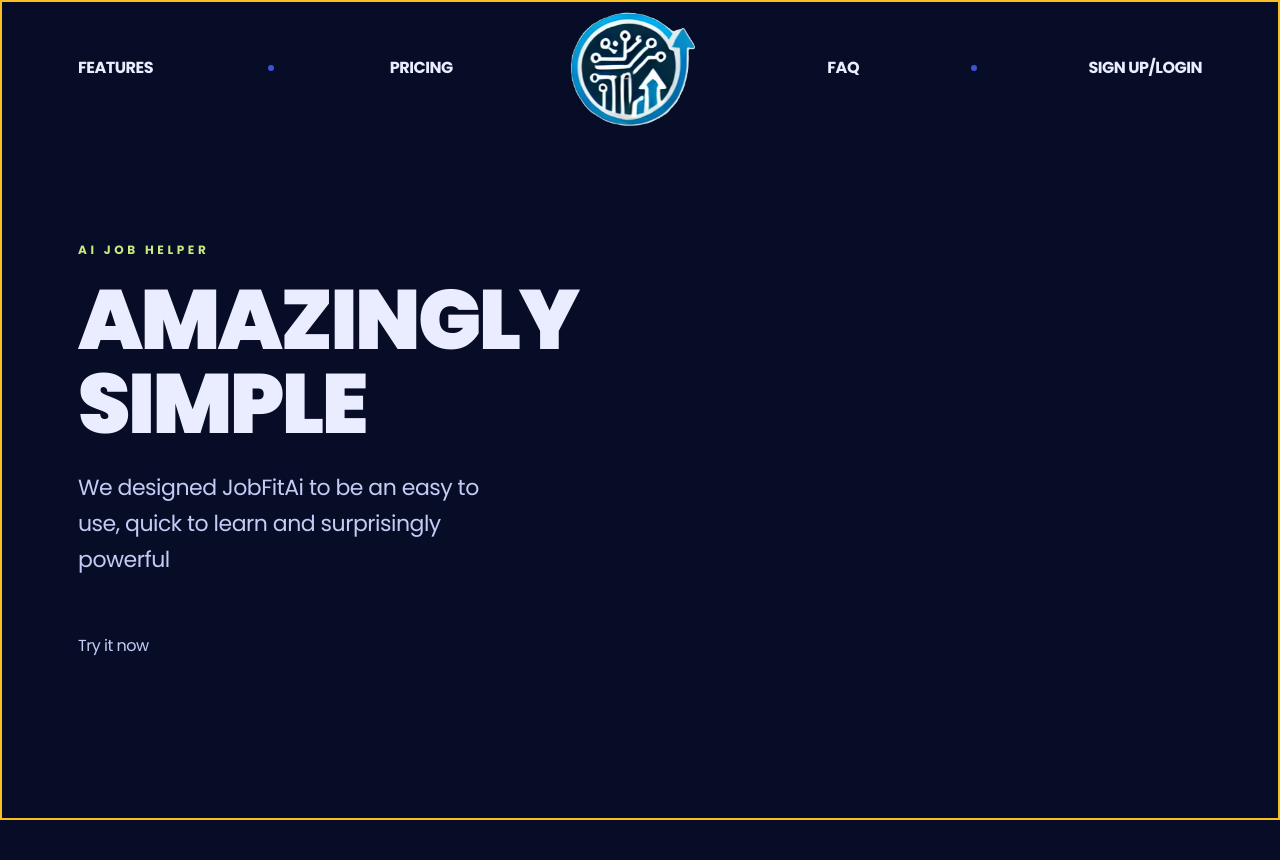
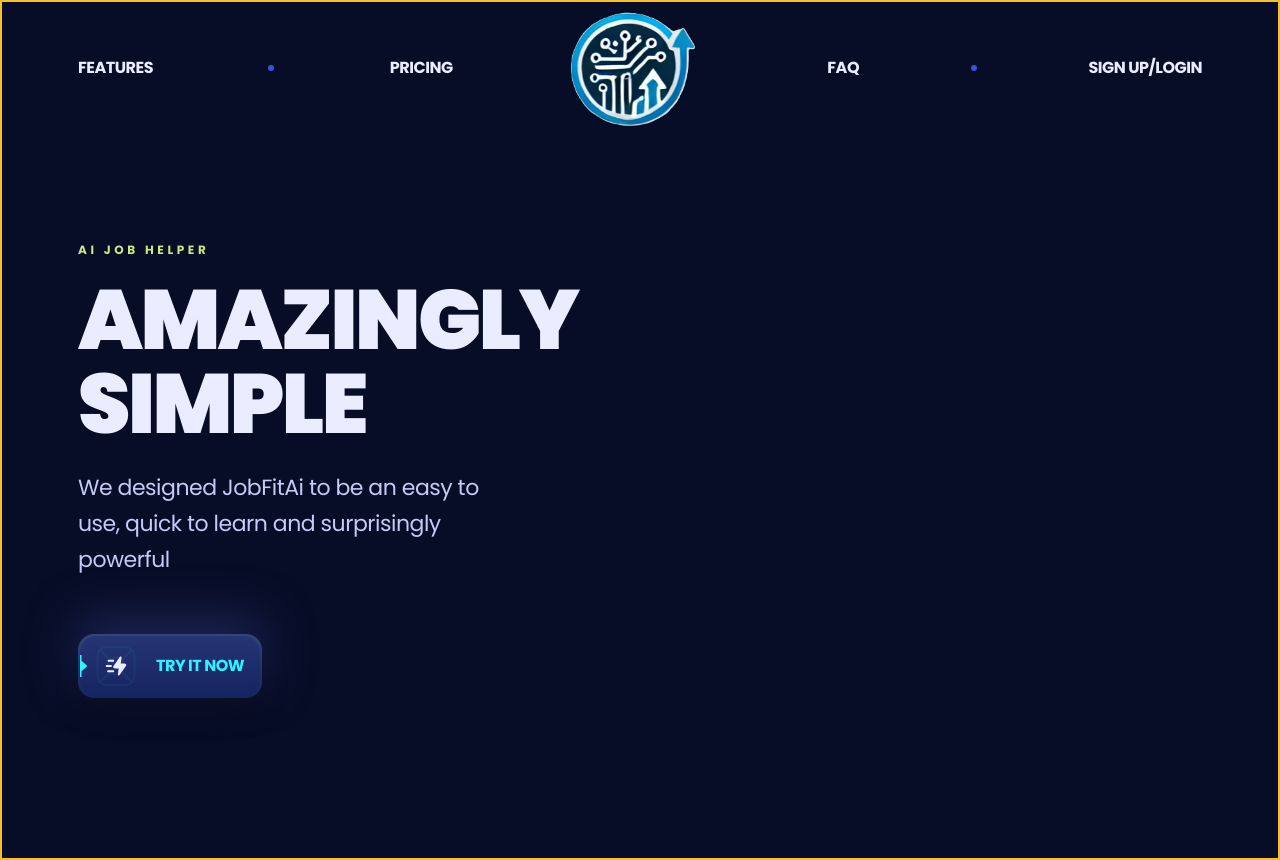
Before and after one commit to michaelyoussef396/JobFitAI, a React (Vite) app in the folder Client/: page / in a window 1280 px wide. Before the commit the page ends 820 px from the top, so only its background shows below. Built offline with nearby package versions, Linux system fonts and the light colour scheme.

Commit message:
created resuable button component

```diff
--- a/Client/src/Constants/index.jsx
+++ b/Client/src/Constants/index.jsx
@@ -4,6 +4,7 @@
 import bgOutlineFill from "../images/bg-outlines-fill.png";
 import close from "../images/close.svg";
 import magic from "../images/magic.svg";
+import Zap from "../images/zap.svg";
 export const images = {
     logo,
     name,
@@ -11,4 +12,5 @@
     bgOutlineFill,
     close,
     magic,
+    Zap,
 }
--- /dev/null
+++ b/Client/src/components/Button.jsx
@@ -0,0 +1,57 @@
+import clsx from "clsx";
+import { Marker } from "./Market";
+
+const Button = ({
+  icon,
+  children,
+  href,
+  containerClassName,
+  onClick,
+  markerFill,
+}) => {
+  const Inner = () => (
+    <>
+      <span className="relative flex items-center min-h-[60px] px-4 g4 rounded-2xl inner-before group-hover:before:opacity-100 overflow-hidden">
+        <span className="absolute -left-[1px]">
+          <Marker markerFill={markerFill} />
+        </span>
+
+        {icon && (
+          <img
+            src={icon}
+            alt="circle"
+            className="size-10 mr-5 object-contain z-10"
+          />
+        )}
+
+        <span className="relative z-2 font-poppins base-bold text-p1 uppercase">
+          {children}
+        </span>
+      </span>
+
+      <span className="glow-before glow-after" />
+    </>
+  );
+  return href ? (
+    <a
+      className={clsx(
+        "relative p-0.5 g5 rounded-2xl shadow-500 group",
+        containerClassName,
+      )}
+      href={href}
+    >
+      <Inner />
+    </a>
+  ) : (
+    <button
+      className={clsx(
+        "relative p-0.5 g5 rounded-2xl shadow-500 group",
+        containerClassName,
+      )}
+      onClick={onClick}
+    >
+      <Inner />
+    </button>
+  );
+};
+export default Button;
--- /dev/null
+++ b/Client/src/components/Market.jsx
@@ -0,0 +1,18 @@
+export const Marker = ({ fill }) => {
+    return (
+      <svg
+        width="8"
+        height="22"
+        viewBox="0 0 8 22"
+        fill="none"
+        xmlns="http://www.w3.org/2000/svg"
+      >
+        <path
+          fillRule="evenodd"
+          clipRule="evenodd"
+          d="M2.5 0H0.5V4V18V22H2.5V16.25L7.63991 11.7526C8.09524 11.3542 8.09524 10.6458 7.63991 10.2474L2.5 5.75V0Z"
+          fill={fill || "#2EF2FF"}
+        />
+      </svg>
+    );
+  };
--- a/Client/src/sections/Hero.jsx
+++ b/Client/src/sections/Hero.jsx
@@ -1,5 +1,7 @@
 import React from 'react'
 import { Element, Link as LinkScroll } from 'react-scroll'
+import Button from '../components/Button'
+import { images } from '../Constants'
 const Hero = () => {
   return (
     <section className='relative pt-60 pb-40 max-lg:pt-52 max-lg:pb-36 max-md:pt-36 max-md:pb-32 border-2 border-amber-400'>
@@ -10,7 +12,7 @@
                 <h1 className='mb-6 h1 text-p4 uppercase max-lg:mb-7 max-lg:h2 max-md:mb-4 max-md:text-5xl max-md:leading-12'>Amazingly Simple</h1>
                 <p className='max-w-440 mb-14 body-1 max-md:mb-10'>We designed JobFitAi to be an easy to use, quick to learn and surprisingly powerful</p>
                 <LinkScroll to="features" offset={-100} spy smooth>
-                    Try it now
+                    <Button icon={images.Zap}>Try it now</Button>
                 </LinkScroll>
             </div>
         </div>
```
Also changed, not shown: Client/src/images/zap.svg (added).
